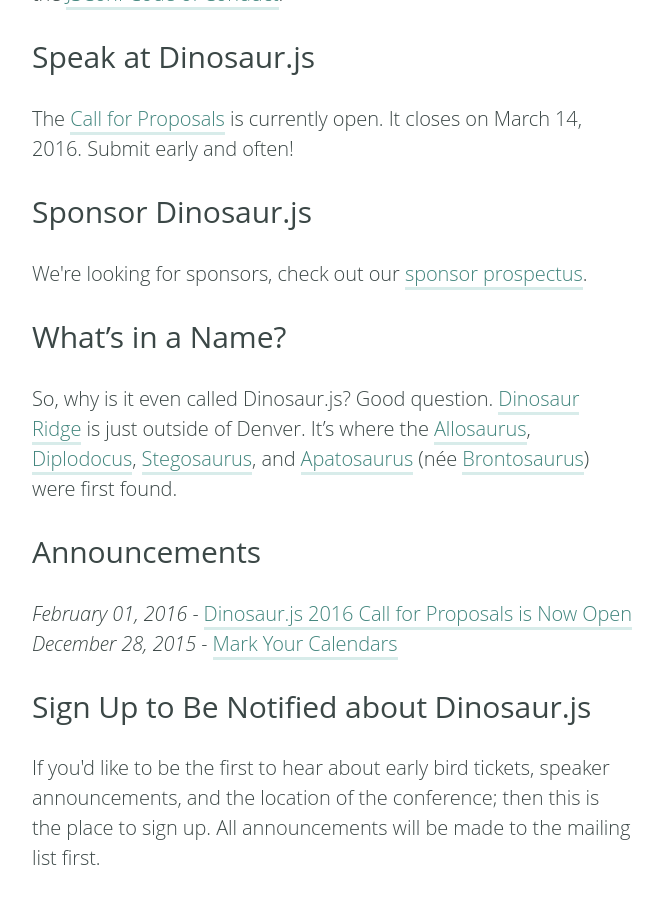
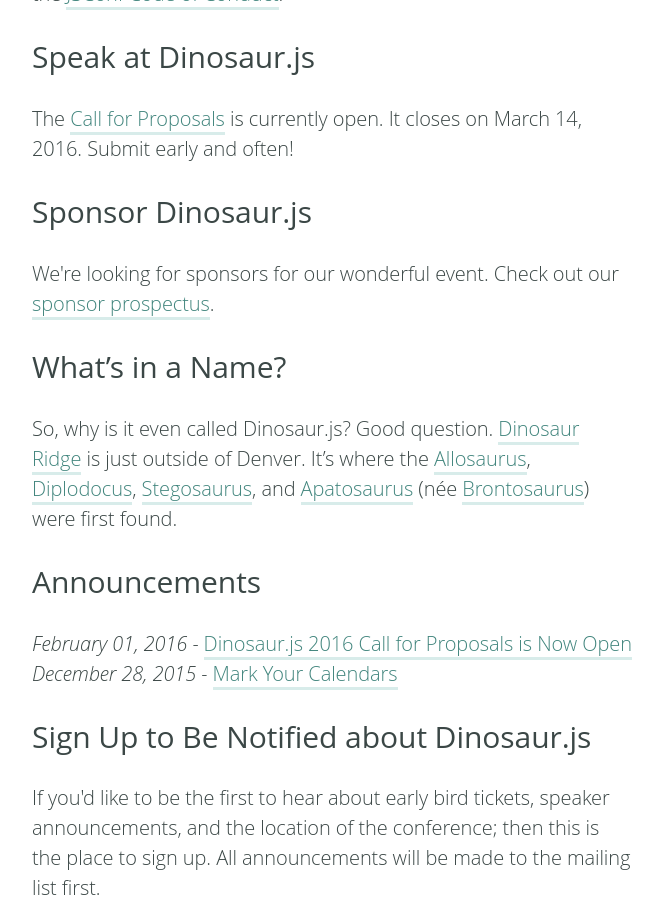
Before and after one commit to dinosaurjs/dinosaurjs.github.io, a Jekyll site: the page built from index.html, in a window 1280 px wide and 900 px high, scrolled down 692 px. Shown: the whole window, without its empty margins (308-971 px from the left). Built offline with Jekyll 4.4.1, drawn with Linux system fonts in a browser that asks for light colours; some web fonts are replaced.

Commit message:
Actually use sentences

```diff
--- a/index.html
+++ b/index.html
@@ -19,7 +19,7 @@
 
 <h2>Sponsor Dinosaur.js</h2>
 
-<p>We're looking for sponsors, check out our <a href="/dinosaurjs-sponsorship.pdf" title="Dinosaur.js Sponsorship Prospectus">sponsor prospectus</a>.</p>
+<p>We're looking for sponsors for our wonderful event. Check out our <a href="/dinosaurjs-sponsorship.pdf" title="Dinosaur.js Sponsorship Prospectus">sponsor prospectus</a>.</p>
 
 <h2 id="what8217s_in_a_name">What&#8217;s in a Name?</h2>
 
```
